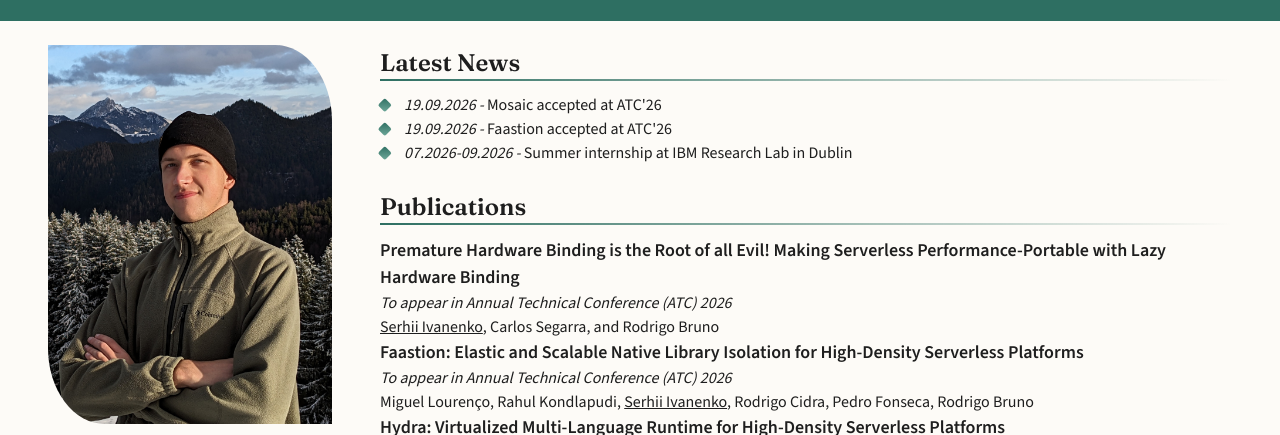
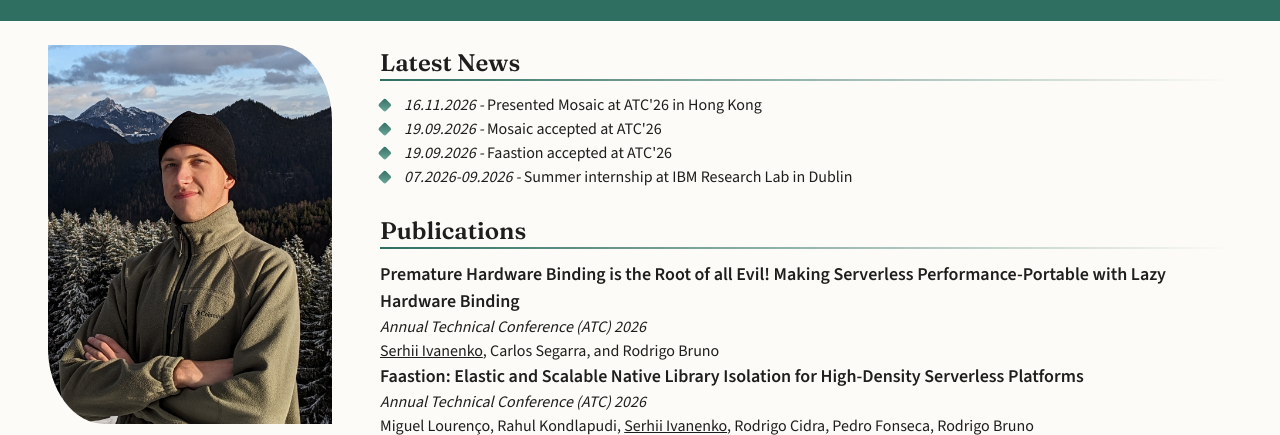
Before and after one commit to SergiyIvan/SergiyIvan.github.io, a website: page index.html in a window 1280 px wide. Shown: the part 63-498 px from the top of the page. Drawn offline with nearby package versions, Linux system fonts and the light colour scheme.

Commit message:
ATC'26-related updates.

```diff
--- a/index.html
+++ b/index.html
@@ -114,6 +114,7 @@
       <section id="news">
         <h2>Latest News</h2>
         <ul id="news-list">
+          <li><span class="date">16.11.2026 - </span> <span class="text">Presented Mosaic at <a href="https://sigops.org/s/conferences/atc/2026/index.html">ATC'26</a> in Hong Kong</span></li>
           <li><span class="date">19.09.2026 - </span> <span class="text">Mosaic accepted at <a href="https://sigops.org/s/conferences/atc/2026/index.html">ATC'26</a></span></li>
           <li><span class="date">19.09.2026 - </span> <span class="text">Faastion accepted at <a href="https://sigops.org/s/conferences/atc/2026/index.html">ATC'26</a></span></li>
           <li><span class="date">07.2026-09.2026 - </span> <span class="text">Summer internship at <a href="https://research.ibm.com/labs/ireland">IBM Research Lab in Dublin</a></span></li>
@@ -124,15 +125,15 @@
         <h2>Publications</h2>
         <ul id="publications-list">
           <li class="publication">
-            <!-- <a class="pub-title" href="https://dl.acm.org/doi/pdf/10.1145/3828523.3857117">Premature Hardware Binding is the Root of all Evil! Making Serverless Performance-Portable with Lazy Hardware Binding</a> -->
-            <a class="pub-title" href="https://sivanenko.com/papers/ivanenko-atc26.pdf">Premature Hardware Binding is the Root of all Evil! Making Serverless Performance-Portable with Lazy Hardware Binding</a>
-            <p class="pub-venue">To appear in Annual Technical Conference (ATC) 2026</p>
+            <a class="pub-title" href="https://dl.acm.org/doi/pdf/10.1145/3828523.3857117">Premature Hardware Binding is the Root of all Evil! Making Serverless Performance-Portable with Lazy Hardware Binding</a>
+            <!-- <a class="pub-title" href="https://sivanenko.com/papers/ivanenko-atc26.pdf">Premature Hardware Binding is the Root of all Evil! Making Serverless Performance-Portable with Lazy Hardware Binding</a> -->
+            <p class="pub-venue">Annual Technical Conference (ATC) 2026</p>
             <p class="pub-authors"><span class="me">Serhii Ivanenko</span>, Carlos Segarra, and Rodrigo Bruno</p>
           </li>
 
           <li class="publication">
             <a class="pub-title" href="https://dl.acm.org/doi/pdf/10.1145/3828523.3857019">Faastion: Elastic and Scalable Native Library Isolation for High-Density Serverless Platforms</a>
-            <p class="pub-venue">To appear in Annual Technical Conference (ATC) 2026</p>
+            <p class="pub-venue">Annual Technical Conference (ATC) 2026</p>
             <p class="pub-authors">Miguel Lourenço, Rahul Kondlapudi, <span class="me">Serhii Ivanenko</span>, Rodrigo Cidra, Pedro Fonseca, Rodrigo Bruno</p>
           </li>
 
```
